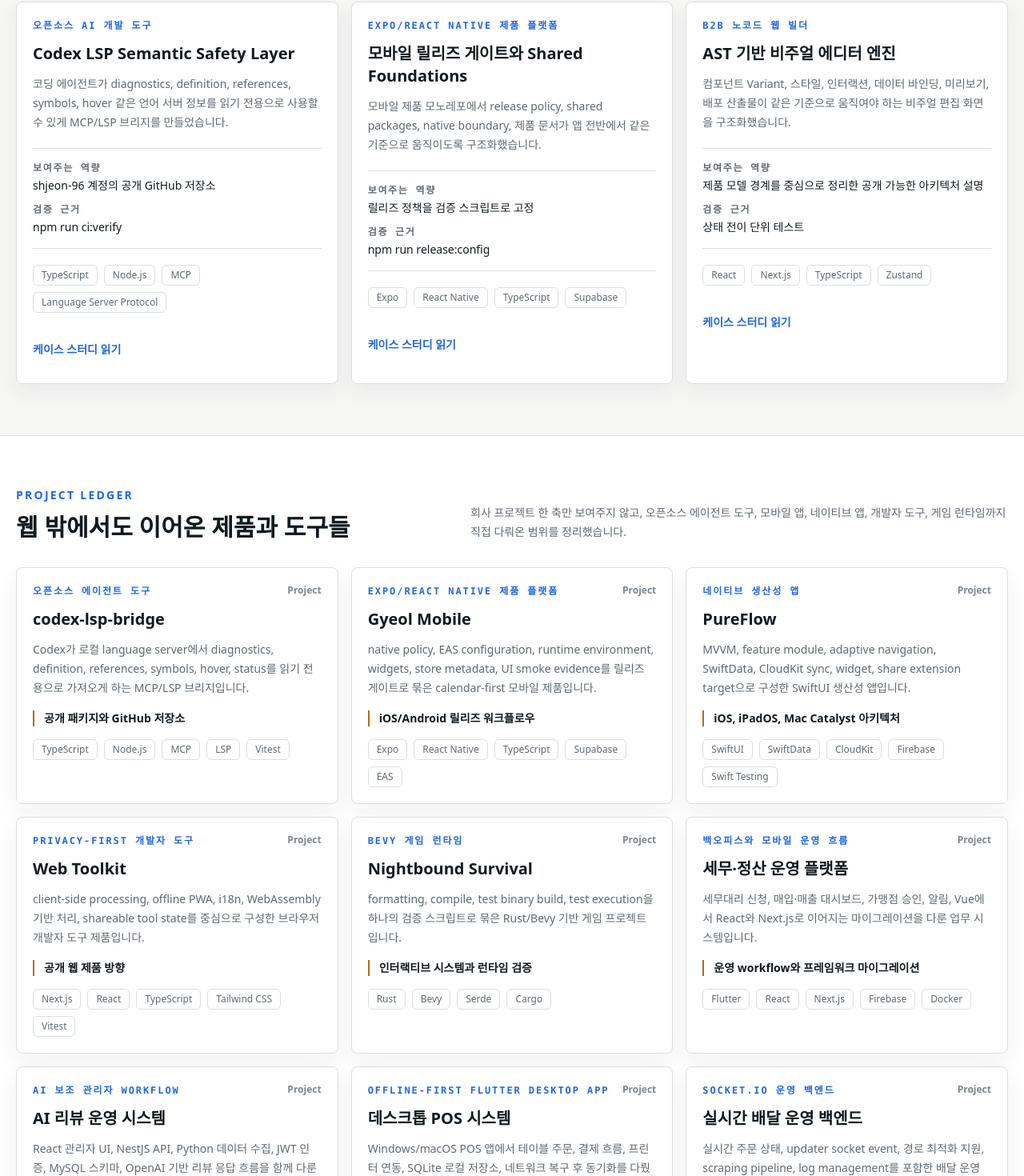
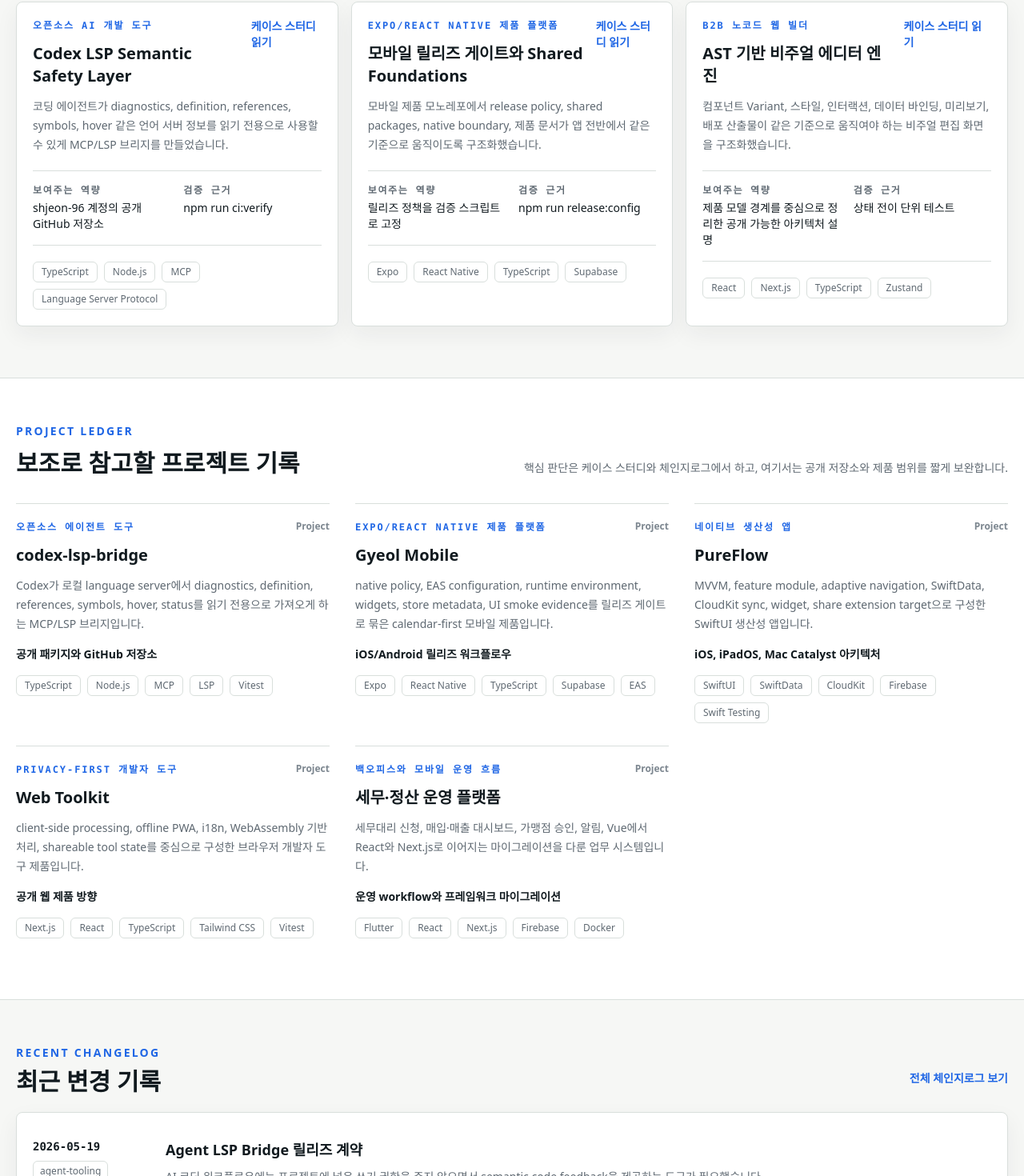
Before and after one commit to shjeon-96/portfolio-web, a Next.js app: page / in a window 1280 px wide. Shown: the part 1124-2594 px from the top of the page at 80% size. Built offline with nearby package versions, Linux system fonts and the light colour scheme.

Commit message:
refactor: prioritize case studies and changelog

```diff
--- a/app/(en)/en/page.tsx
+++ b/app/(en)/en/page.tsx
@@ -13,10 +13,6 @@ export default function Home() {
       'PureFlow',
       'Web Toolkit',
       'Tax and settlement operations platform',
-      'AI review operations system',
-      'Desktop POS system',
-      'Realtime delivery backend',
-      'Nightbound Survival',
     ].includes(project.title),
   );
   const homeChangelogEntries = [
@@ -72,7 +68,7 @@ export default function Home() {
         <HomeEvidencePanel
           kicker="Work Summary"
           title="Recent work focus"
-          summary="The portfolio focuses on product state, release verification, and generated output rather than isolated UI screenshots."
+          summary="The portfolio prioritizes state models, data flow, inspectable behavior, release verification, and generated output over isolated screenshots."
           items={[
             {
               label: 'Scope',
@@ -117,26 +113,35 @@ export default function Home() {
         </div>
       </section>
       <section className="border-y border-[var(--border)] bg-[var(--surface)]">
-        <div className="mx-auto max-w-7xl px-5 py-16">
+        <div className="mx-auto max-w-7xl px-5 py-14">
           <div className="flex flex-col justify-between gap-4 md:flex-row md:items-end">
             <div>
               <p className="text-sm font-semibold uppercase tracking-[0.16em] text-[var(--accent-blue)]">Project Ledger</p>
-              <h2 className="mt-3 text-3xl font-semibold">Products and tools beyond one codebase</h2>
+              <h2 className="mt-3 text-3xl font-semibold">Supporting project record</h2>
             </div>
             <p className="max-w-2xl text-sm leading-6 text-[var(--text-secondary)]">
-              A curated view of public repositories, private product systems, native apps, developer tools, and runtime work
-              that shaped how I build product software.
+              Case studies and changelog carry the main argument. This ledger adds a shorter view of public repositories
+              and product surfaces.
             </p>
           </div>
-          <div className="mt-8 grid gap-4 md:grid-cols-2 xl:grid-cols-3">
+          <div className="mt-8 grid gap-x-8 gap-y-2 md:grid-cols-2 xl:grid-cols-3">
             {featuredProjects.map((project) => (
               <ProjectHighlightCard project={project} key={project.title} />
             ))}
           </div>
         </div>
       </section>
-      <section className="mx-auto max-w-7xl px-5 pb-16">
-        <div className="rounded-xl border border-[var(--border)] bg-[var(--surface)] px-5 py-2 shadow-sm">
+      <section className="mx-auto max-w-7xl px-5 py-14">
+        <div className="mb-5 flex flex-col justify-between gap-3 md:flex-row md:items-end">
+          <div>
+            <p className="text-sm font-semibold uppercase tracking-[0.16em] text-[var(--accent-blue)]">Recent Changelog</p>
+            <h2 className="mt-2 text-3xl font-semibold">Recent engineering notes</h2>
+          </div>
+          <Link className="inline-flex min-h-11 items-center text-sm font-semibold text-[var(--accent-blue)]" href="/en/changelog">
+            View full changelog
+          </Link>
+        </div>
+        <div className="surface-panel px-5 py-2">
           {homeChangelogEntries.map((entry) => (
             <ChangelogEntry entry={entry} key={entry.title} />
           ))}
--- a/app/(ko)/page.tsx
+++ b/app/(ko)/page.tsx
@@ -18,10 +18,6 @@ export default function KoreanHomePage() {
       'PureFlow',
       'Web Toolkit',
       '세무·정산 운영 플랫폼',
-      'AI 리뷰 운영 시스템',
-      '데스크톱 POS 시스템',
-      '실시간 배달 운영 백엔드',
-      'Nightbound Survival',
     ].includes(project.title),
   );
   const homeChangelogEntries = [
@@ -77,7 +73,7 @@ export default function KoreanHomePage() {
         <HomeEvidencePanel
           kicker="Work Summary"
           title="최근 작업의 중심축"
-          summary="화면 구현에 머물지 않고 제품 상태, 릴리즈 검증, 생성 산출물까지 이어지는 작업을 정리했습니다."
+          summary="스크린샷보다 상태 모델, 데이터 흐름, 접근성 있는 동작, 릴리즈 검증, 생성 산출물을 중심으로 정리했습니다."
           items={[
             {
               label: '작업 범위',
@@ -128,26 +124,34 @@ export default function KoreanHomePage() {
         </div>
       </section>
       <section className="border-y border-[var(--border)] bg-[var(--surface)]">
-        <div className="mx-auto max-w-7xl px-5 py-16">
+        <div className="mx-auto max-w-7xl px-5 py-14">
           <div className="flex flex-col justify-between gap-4 md:flex-row md:items-end">
             <div>
               <p className="text-sm font-semibold uppercase tracking-[0.16em] text-[var(--accent-blue)]">Project Ledger</p>
-              <h2 className="mt-3 text-3xl font-semibold">웹 밖에서도 이어온 제품과 도구들</h2>
+              <h2 className="mt-3 text-3xl font-semibold">보조로 참고할 프로젝트 기록</h2>
             </div>
             <p className="max-w-2xl text-sm leading-6 text-[var(--text-secondary)]">
-              회사 프로젝트 한 축만 보여주지 않고, 오픈소스 에이전트 도구, 모바일 앱, 네이티브 앱, 개발자 도구,
-              게임 런타임까지 직접 다뤄온 범위를 정리했습니다.
+              핵심 판단은 케이스 스터디와 체인지로그에서 하고, 여기서는 공개 저장소와 제품 범위를 짧게 보완합니다.
             </p>
           </div>
-          <div className="mt-8 grid gap-4 md:grid-cols-2 xl:grid-cols-3">
+          <div className="mt-8 grid gap-x-8 gap-y-2 md:grid-cols-2 xl:grid-cols-3">
             {featuredProjects.map((project) => (
               <ProjectHighlightCard project={project} key={project.title} />
             ))}
           </div>
         </div>
       </section>
-      <section className="mx-auto max-w-7xl px-5 pb-16">
-        <div className="rounded-xl border border-[var(--border)] bg-[var(--surface)] px-5 py-2 shadow-sm">
+      <section className="mx-auto max-w-7xl px-5 py-14">
+        <div className="mb-5 flex flex-col justify-between gap-3 md:flex-row md:items-end">
+          <div>
+            <p className="text-sm font-semibold uppercase tracking-[0.16em] text-[var(--accent-blue)]">Recent Changelog</p>
+            <h2 className="mt-2 text-3xl font-semibold">최근 변경 기록</h2>
+          </div>
+          <Link className="inline-flex min-h-11 items-center text-sm font-semibold text-[var(--accent-blue)]" href="/changelog">
+            전체 체인지로그 보기
+          </Link>
+        </div>
+        <div className="surface-panel px-5 py-2">
           {homeChangelogEntries.map((entry) => (
             <ChangelogEntry entry={entry} key={entry.title} />
           ))}
--- a/components/case-study-card.tsx
+++ b/components/case-study-card.tsx
@@ -20,10 +20,17 @@ export function CaseStudyCard({
 }>) {
   return (
     <article className="surface-panel h-full p-5 transition hover:border-[color-mix(in_srgb,var(--accent-blue)_32%,var(--border))]">
-      <p className="eyebrow">{caseStudy.label}</p>
-      <h2 className="mt-3 text-xl font-semibold">{caseStudy.title}</h2>
+      <div className="flex flex-col gap-3 sm:flex-row sm:items-start sm:justify-between">
+        <div>
+          <p className="eyebrow">{caseStudy.label}</p>
+          <h2 className="mt-3 text-xl font-semibold">{caseStudy.title}</h2>
+        </div>
+        <Link className="hidden text-sm font-semibold text-[var(--accent-blue)] sm:inline-flex" href={`${hrefPrefix}/${caseStudy.slug}`}>
+          {cta}
+        </Link>
+      </div>
       <p className="mt-3 text-sm leading-6 text-[var(--text-secondary)]">{caseStudy.summary}</p>
-      <dl className="mt-5 grid gap-3 border-y border-[var(--border)] py-4 text-sm">
+      <dl className="mt-5 grid gap-4 border-y border-[var(--border)] py-4 text-sm md:grid-cols-2">
         <div>
           <dt className="font-mono text-xs font-semibold uppercase tracking-[0.14em] text-[var(--text-secondary)]">{labels.proof}</dt>
           <dd className="mt-1 text-[var(--text-primary)]">{caseStudy.publicProof[0]}</dd>
@@ -40,7 +47,7 @@ export function CaseStudyCard({
           </span>
         ))}
       </div>
-      <Link className="mt-6 inline-flex min-h-11 items-center text-sm font-semibold text-[var(--accent-blue)]" href={`${hrefPrefix}/${caseStudy.slug}`}>
+      <Link className="mt-6 inline-flex min-h-11 items-center text-sm font-semibold text-[var(--accent-blue)] sm:hidden" href={`${hrefPrefix}/${caseStudy.slug}`}>
         {cta}
       </Link>
     </article>
--- a/components/project-highlight-card.tsx
+++ b/components/project-highlight-card.tsx
@@ -2,14 +2,14 @@ import type { ProjectHighlight } from '@/lib/data';
 
 export function ProjectHighlightCard({ project }: Readonly<{ project: ProjectHighlight }>) {
   const content = (
-    <article className="surface-panel h-full bg-[var(--surface-strong)] p-5 transition hover:border-[color-mix(in_srgb,var(--accent-green)_28%,var(--border))]">
+    <article className="h-full border-t border-[var(--border)] py-5 transition hover:border-[color-mix(in_srgb,var(--accent-green)_28%,var(--border))]">
       <div className="flex items-start justify-between gap-3">
         <p className="eyebrow">{project.label}</p>
         <span className="text-xs font-semibold text-[var(--text-muted)]">Project</span>
       </div>
       <h3 className="mt-3 text-xl font-semibold">{project.title}</h3>
       <p className="mt-3 text-sm leading-6 text-[var(--text-secondary)]">{project.summary}</p>
-      <p className="mt-4 border-l-2 border-[var(--accent-amber)] pl-3 text-sm font-semibold text-[var(--text-primary)]">{project.status}</p>
+      <p className="mt-4 text-sm font-semibold text-[var(--text-primary)]">{project.status}</p>
       <div className="mt-4 flex flex-wrap gap-2">
         {project.stack.map((item) => (
           <span className="rounded-md border border-[var(--border)] px-2.5 py-1 text-xs text-[var(--text-secondary)]" key={item}>
```
